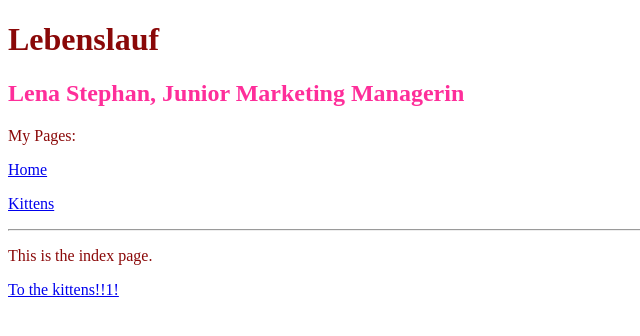
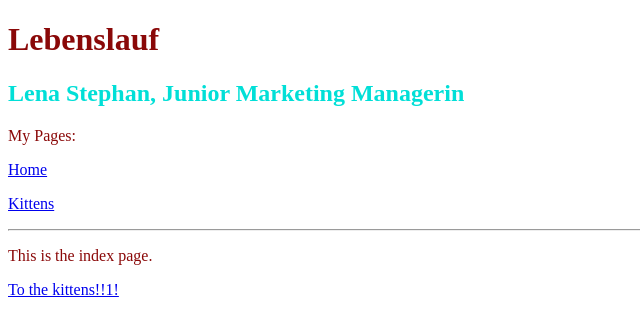
Before and after one commit to Lena231189/Lena231189.github.io, a Jekyll site: the page built from index.html, in a window 1280 px wide. Shown: the top 336 px of the page, without its empty margins (0-640 px from the left). Built offline with Jekyll 4.4.1, drawn with Linux system fonts in a browser that asks for light colours.

Commit message:
Update style.css

```diff
--- a/css/style.css
+++ b/css/style.css
@@ -2,7 +2,7 @@ h1 {
     color: #8A0808;
 }
 h2 {
-    color: #FE2E9A;
+    color: #01DFD7;
 
 }
 p {
```
